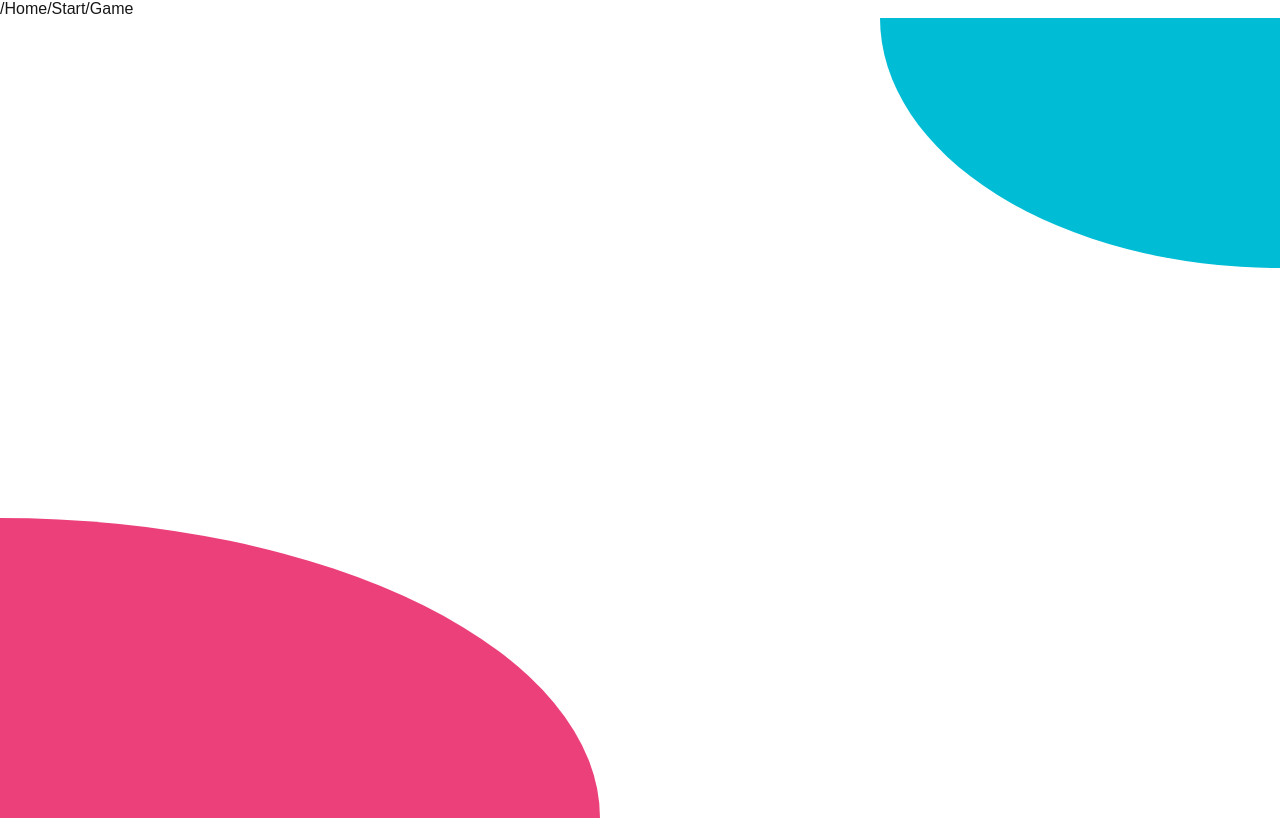
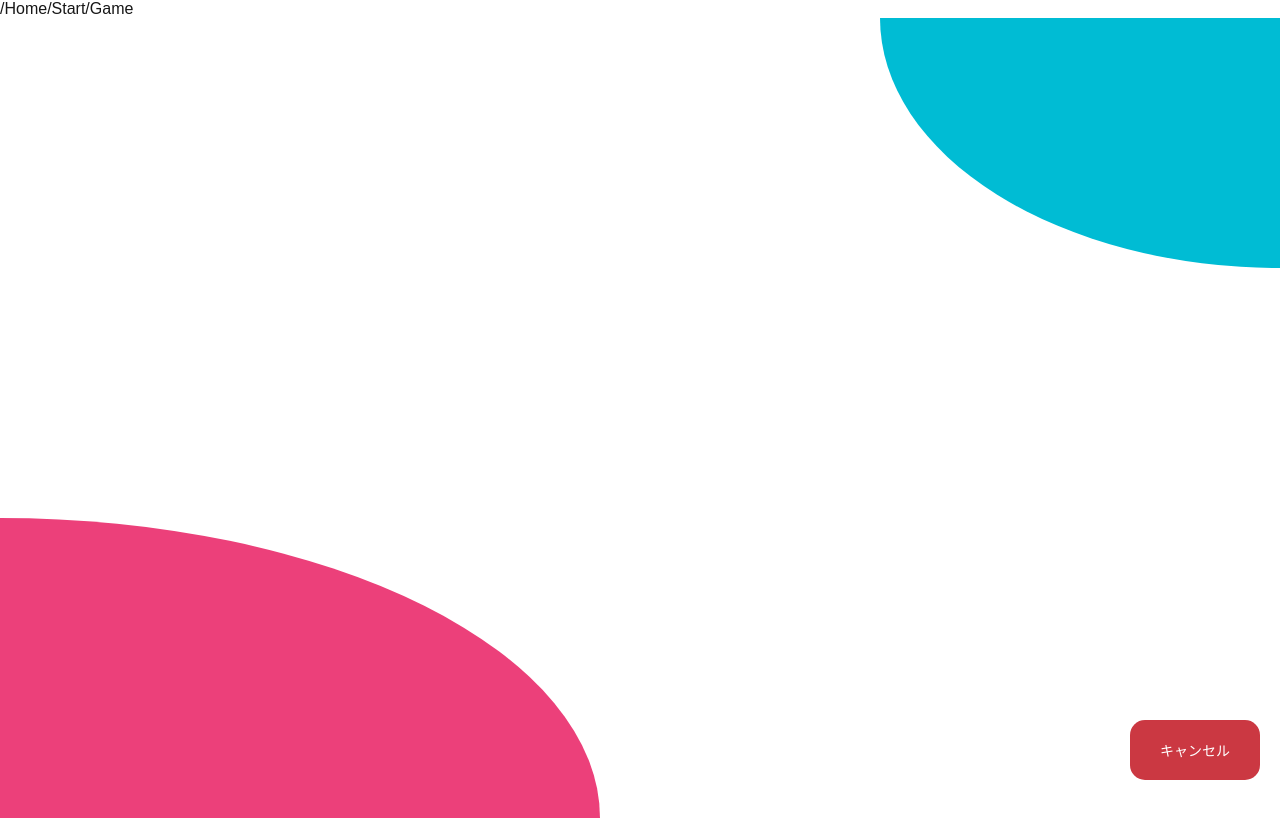
Before and after one commit to mitsui6969/Zerofy, a Next.js app in the folder frontend/: page /game in a window 1280 px wide. Built offline with nearby package versions, Linux system fonts and the light colour scheme; no server answers.

Commit message:
キャンセルボタンの追加 色修正

```diff
--- a/frontend/src/app/game/page.jsx
+++ b/frontend/src/app/game/page.jsx
@@ -4,7 +4,7 @@ import BetPhase from '@/app/components/Game/BetPhase';
 import QuestionPhase from '@/app/components/Game/QuestionPhase';
 import ResultPhase from '@/app/components/Game/ResultPhase';
 import "../style/game.css"
-
+import Link from "next/link";
 export default function GamePage() {
     const [phase, setPhase] = useState('WAIT'); // 'BET' | 'QUESTION' | 'RESULT' | 'WAIT'
     const [data, setData] = useState(null); // サーバーからのフェーズデータ
@@ -41,6 +41,11 @@ export default function GamePage() {
             <div className="circle circle-bottom-left"></div>
 
             <h1>相手を探しています...</h1>
+        <div className='cancel'>
+            <Link href='/'>
+                <button>キャンセル</button>
+            </Link>
+        </div>
         </div>
         ) : (
         <main className="p-8">
--- a/frontend/src/app/page.js
+++ b/frontend/src/app/page.js
@@ -69,7 +69,7 @@ export default function Home() {
     <h3>1. ポイントを賭けよう！</h3>
     <ul>
       <li>各プレイヤーは「1〜10」で賭けポイントを決めよう</li>
-      <li>持っているポイントは減らしてこう！</li>
+      <li>持っているポイントはどんどん減らそう！</li>
     </ul>
   </div>
 
@@ -79,7 +79,7 @@ export default function Home() {
       <li>二人とも同じ計算式を解くよ（例：1 + 1 = ?）</li>
       <li>相手より早く解こう！</li>
       <li>
-        <strong>※</strong> たまーに負けているプレイヤーが条件を決められる！
+      たまーに負けているプレイヤーが条件を決められる！
         <br />
         例：計算式に「5は出したくない」など
       </li>
--- a/frontend/src/app/style/game.css
+++ b/frontend/src/app/style/game.css
@@ -41,3 +41,22 @@
     color: #FFFF;
     z-index: 1;
 }
+.cancel {
+    position: fixed;
+    bottom: 20px;
+    right: 20px;
+    z-index: 100;
+}
+
+.cancel button {
+    background-color: #cb3842;
+    color: #fff;
+    border: none;
+    padding: 20px 30px;
+    font-size: 14px;
+    border-radius: 15px;
+}
+
+.cancel button:hover {
+    background-color: #ab1b1b;
+}
```
Also changed, not shown: frontend/src/app/style/home.css (+11 -7 lines).
